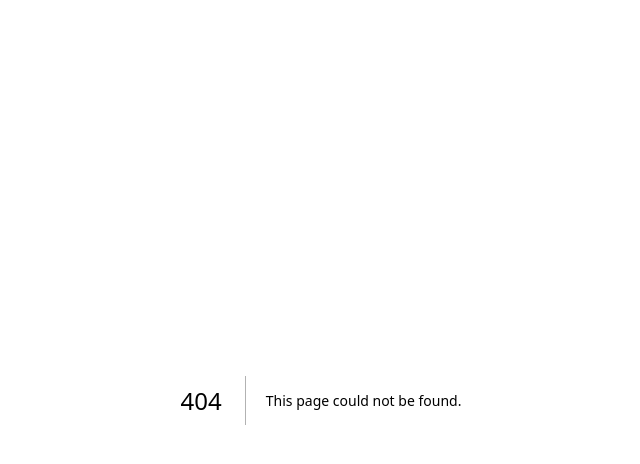
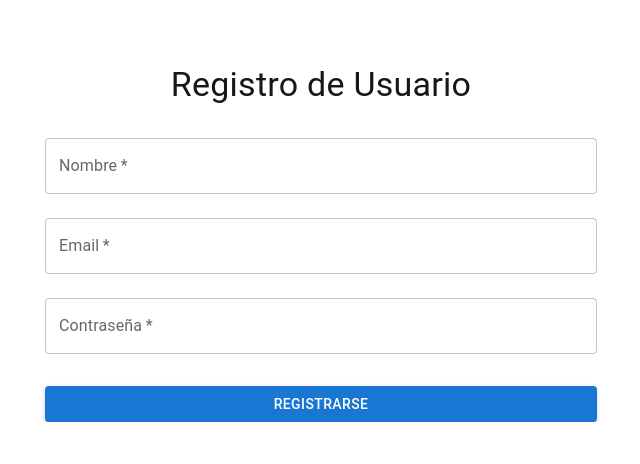
Before and after one commit to SebastianBC09/front-admin-dashboard, a Next.js app: page /register in a window 1280 px wide. Before the commit this address had no page. Shown: the top 464 px of the page, without its empty margins (319-959 px from the left). Built offline with nearby package versions, Linux system fonts and the light colour scheme.

Commit message:
feat(frontend): implement registration page with Material UI and API integration

```diff
--- /dev/null
+++ b/app/register/page.tsx
@@ -0,0 +1,87 @@
+import React, { useState } from 'react';
+import { useRouter } from 'next/navigation';
+import { Container, Box, TextField, Button, Typography } from '@mui/material';
+import api from '../../services/api';
+
+interface RegistrationData {
+  name: string;
+  email: string;
+  password: string;
+  role?: string;
+}
+
+const RegisterPage: React.FC = () => {
+  const [form, setForm] = useState<RegistrationData>({
+    name: '',
+    email: '',
+    password: '',
+    role: 'USER',
+  });
+  const [error, setError] = useState<string | null>(null);
+  const router = useRouter();
+
+  const handleChange = (e: React.ChangeEvent<HTMLInputElement>) => {
+    setForm({ ...form, [e.target.name]: e.target.value });
+  };
+
+  const handleSubmit = async (e: React.FormEvent) => {
+    e.preventDefault();
+    setError(null);
+    try {
+      const response = await api.post('/auth/register', form);
+      console.log('Registro exitoso:', response.data);
+      router.push('/login');
+    } catch (err: any) {
+      setError(err.response?.data?.message || 'Error en el registro');
+    }
+  };
+
+  return (
+    <Container maxWidth="sm" sx={{ mt: 8 }}>
+      <Typography variant="h4" align="center" gutterBottom>
+        Registro de Usuario
+      </Typography>
+      {error && (
+        <Typography color="error" align="center">
+          {error}
+        </Typography>
+      )}
+      <Box component="form" onSubmit={handleSubmit} noValidate sx={{ mt: 2 }}>
+        <TextField
+          label="Nombre"
+          name="name"
+          fullWidth
+          margin="normal"
+          value={form.name}
+          onChange={handleChange}
+          required
+        />
+        <TextField
+          label="Email"
+          name="email"
+          type="email"
+          fullWidth
+          margin="normal"
+          value={form.email}
+          onChange={handleChange}
+          required
+        />
+        <TextField
+          label="Contraseña"
+          name="password"
+          type="password"
+          fullWidth
+          margin="normal"
+          value={form.password}
+          onChange={handleChange}
+          required
+        />
+        <Button type="submit" variant="contained" fullWidth sx={{ mt: 3 }}>
+          Registrarse
+        </Button>
+      </Box>
+    </Container>
+  );
+};
+
+export default RegisterPage;
```
